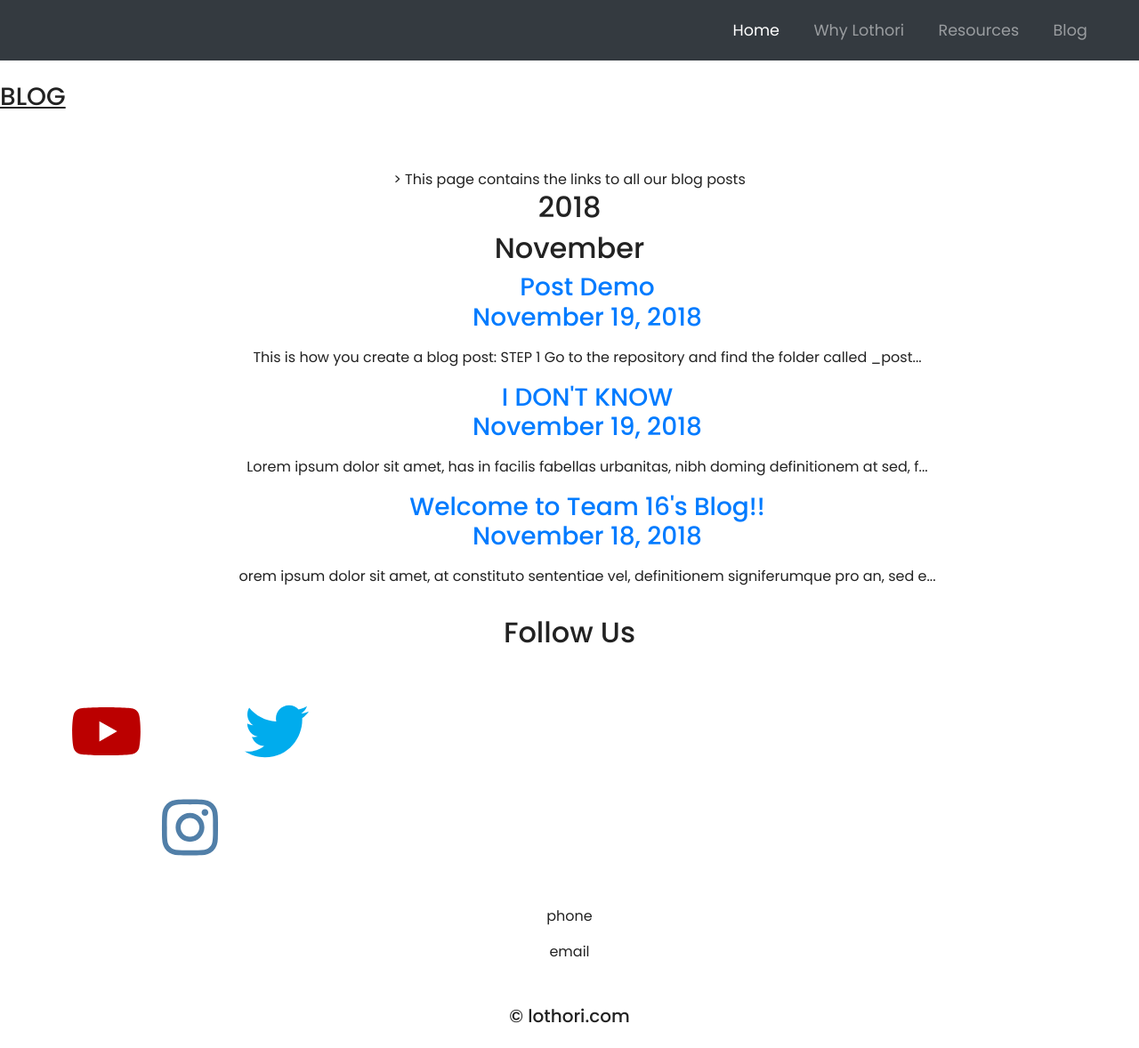
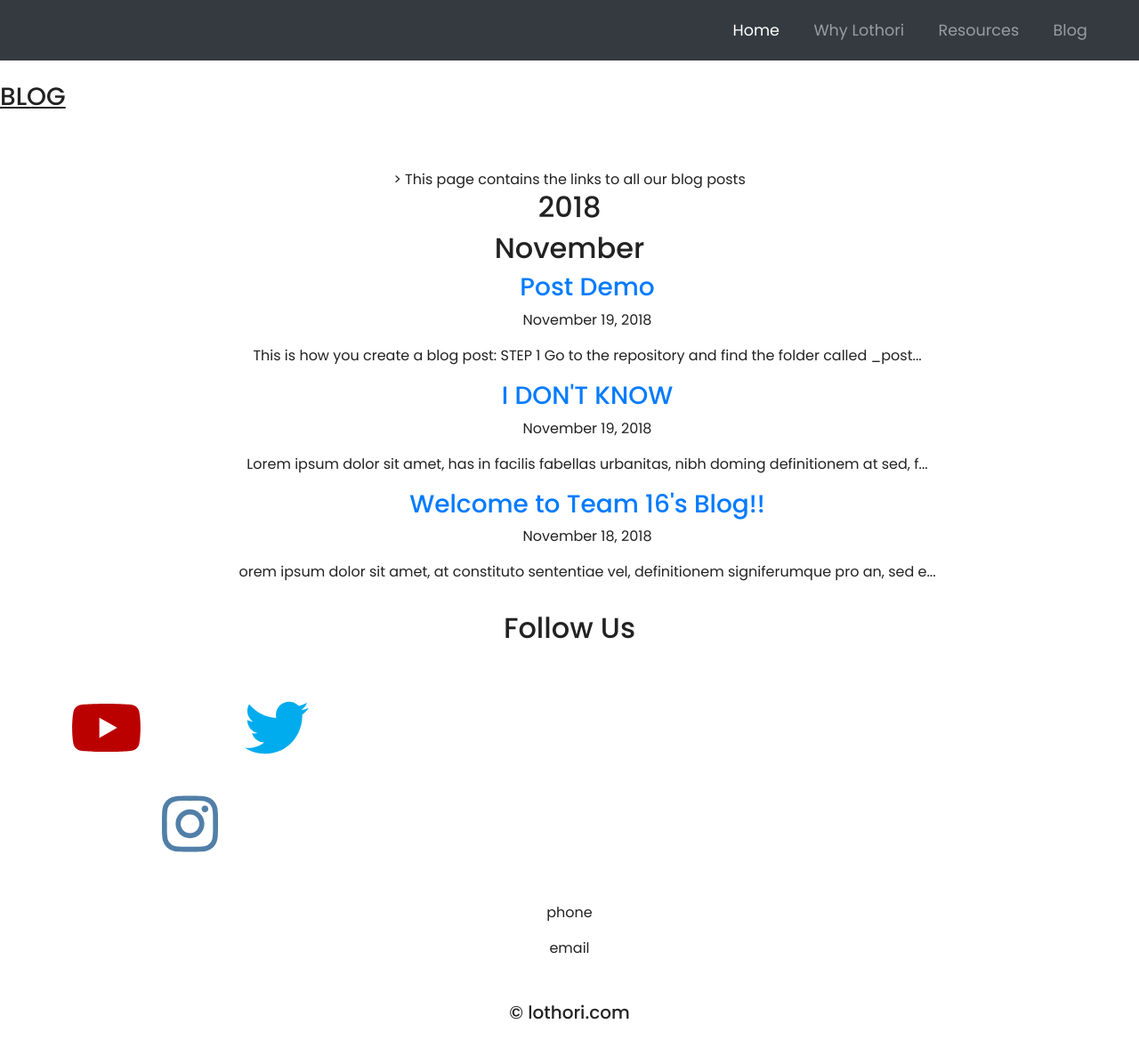
Before and after one commit to mohamedjasmin/lothoriold, a Jekyll site: the page built from blog.html, in a window 1280 px wide and 1178 px high. Shown: the whole window at 89% size. Built offline with Jekyll 4.4.1, drawn with Linux system fonts in a browser that asks for light colours; nearby versions of some CDN libraries.

Commit message:
changed date in post link

```diff
--- a/blog.html
+++ b/blog.html
@@ -31,7 +31,8 @@
             <a href="{{ site.baseurl }}{{ post.url }}" title="{{ post.title }}">{{ post.title }}</a>
             <a href="{{ post.link }}" target="_blank" title="{{ post.title }}"><i class="fa fa-link"></i></a></h3>
     {% else %}
-        <h3><a href="{{ site.baseurl }}{{ post.url }}" title="{{ post.title }}">{{ post.title }}<p class="date">{{ post.date |  date: "%B %e, %Y" }}</p></a></h3>
+        <h3><a href="{{ site.baseurl }}{{ post.url }}" title="{{ post.title }}">{{ post.title }}</a></h3>
+        <p class="date">{{ post.date |  date: "%B %e, %Y" }}</p>
         <p>{{ post.excerpt | strip_html | truncate: 100  }}</p>
     {% endif %}
     {% endfor %}
```
